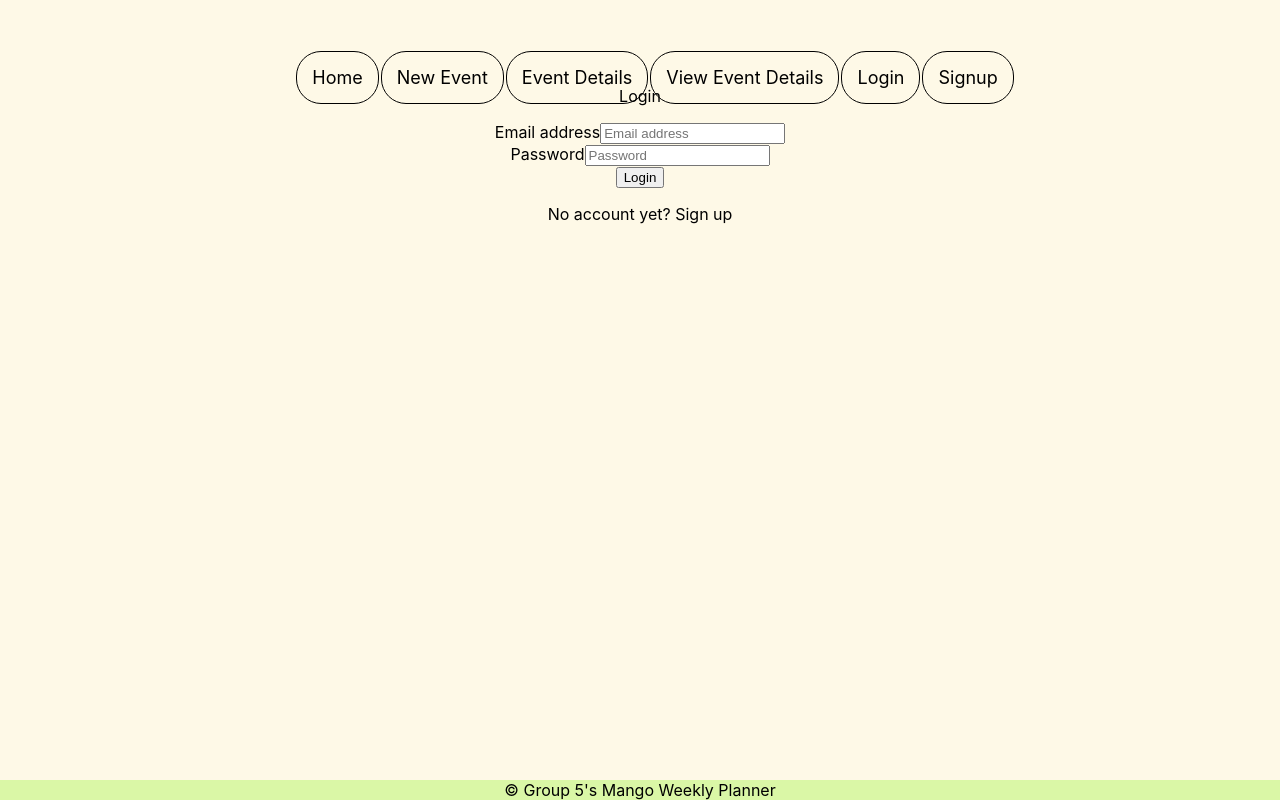
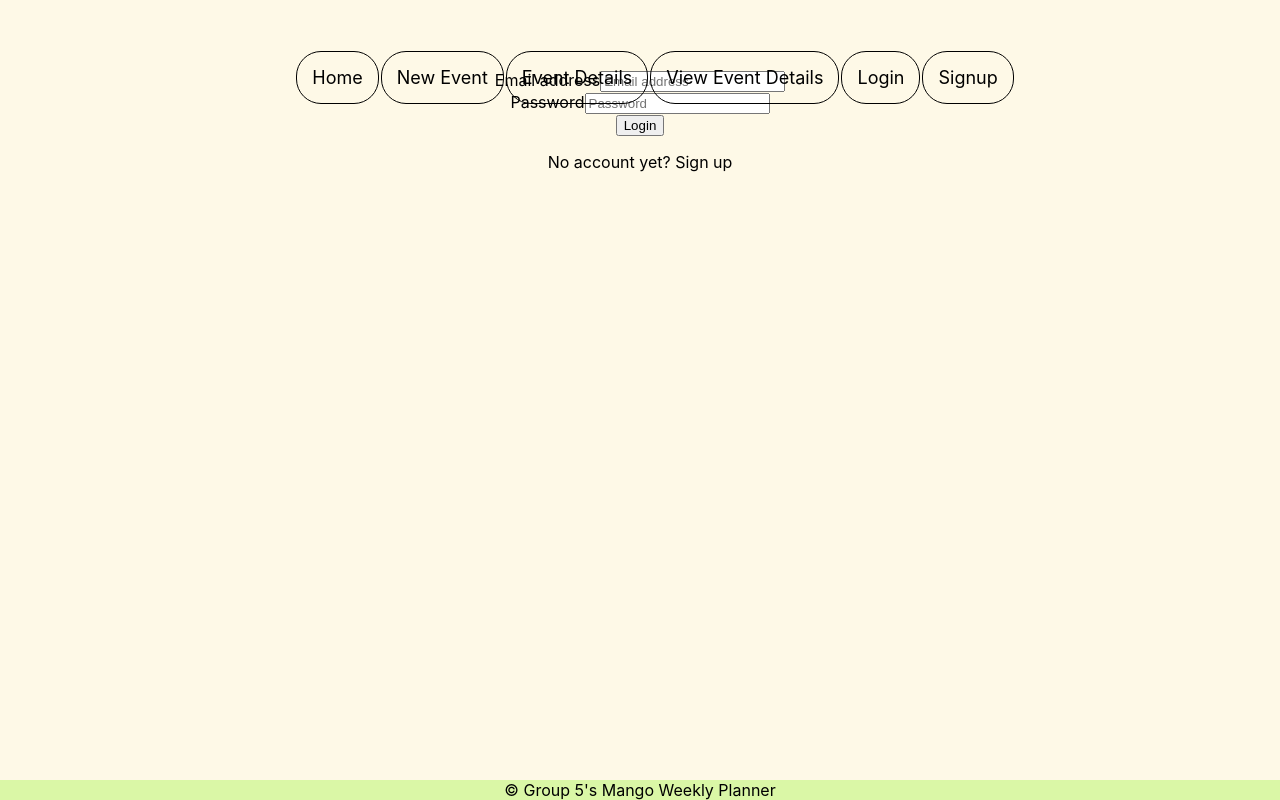
Before and after one commit to Jaytined/Group-5-Web-Applications-Project-Milestone-2, a React (Create React App) app: page /login in a window 1280 px wide. Built offline with nearby package versions, Linux system fonts and the light colour scheme.

Commit message:
Removed Login.js 'login' title

```diff
--- a/src/pages/Login.js
+++ b/src/pages/Login.js
@@ -37,8 +37,6 @@ const Login = () => {
             <Nav/>
                 <section>
                     <div>
-                        <p> Login </p>
-
                         <form>
                             <div>
                                 <label htmlFor="email-address">
```
